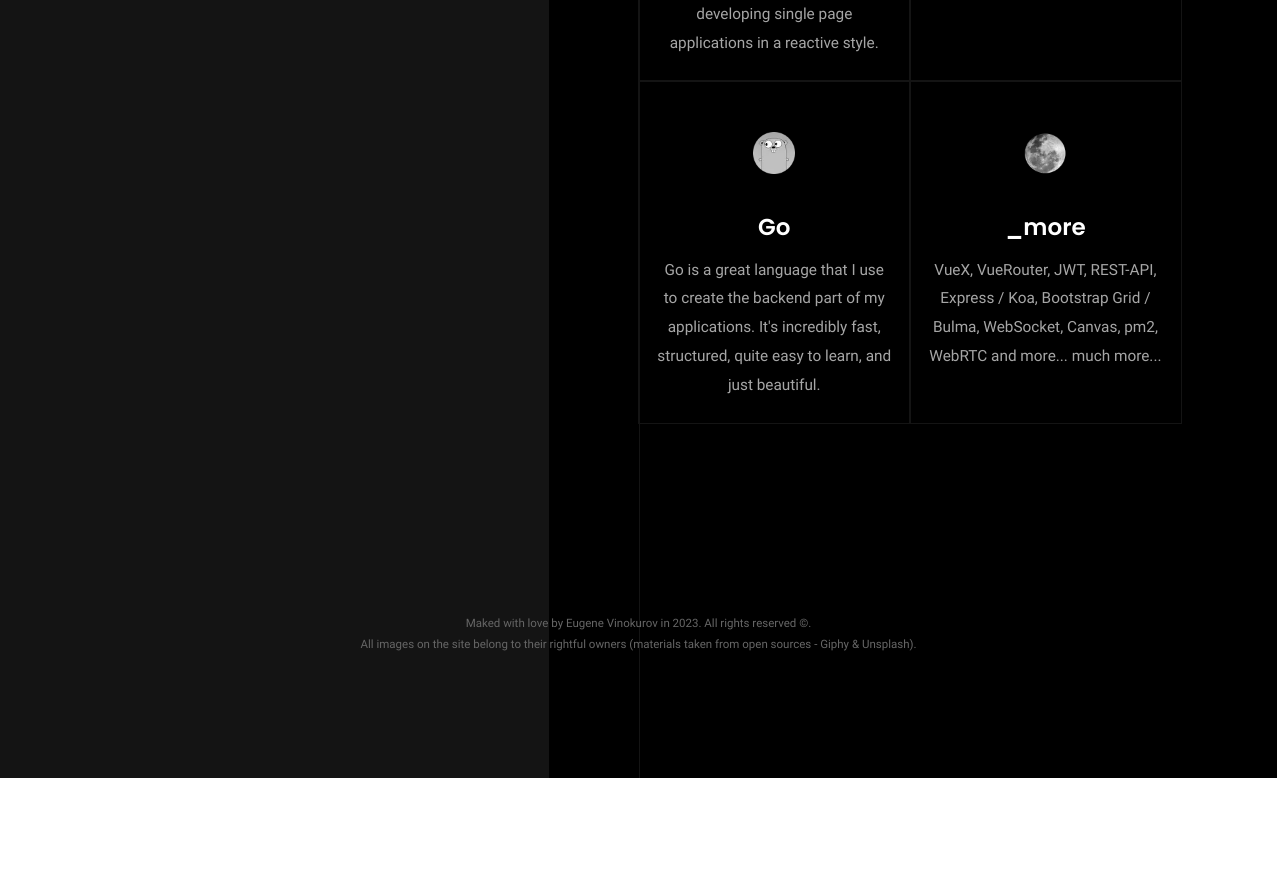
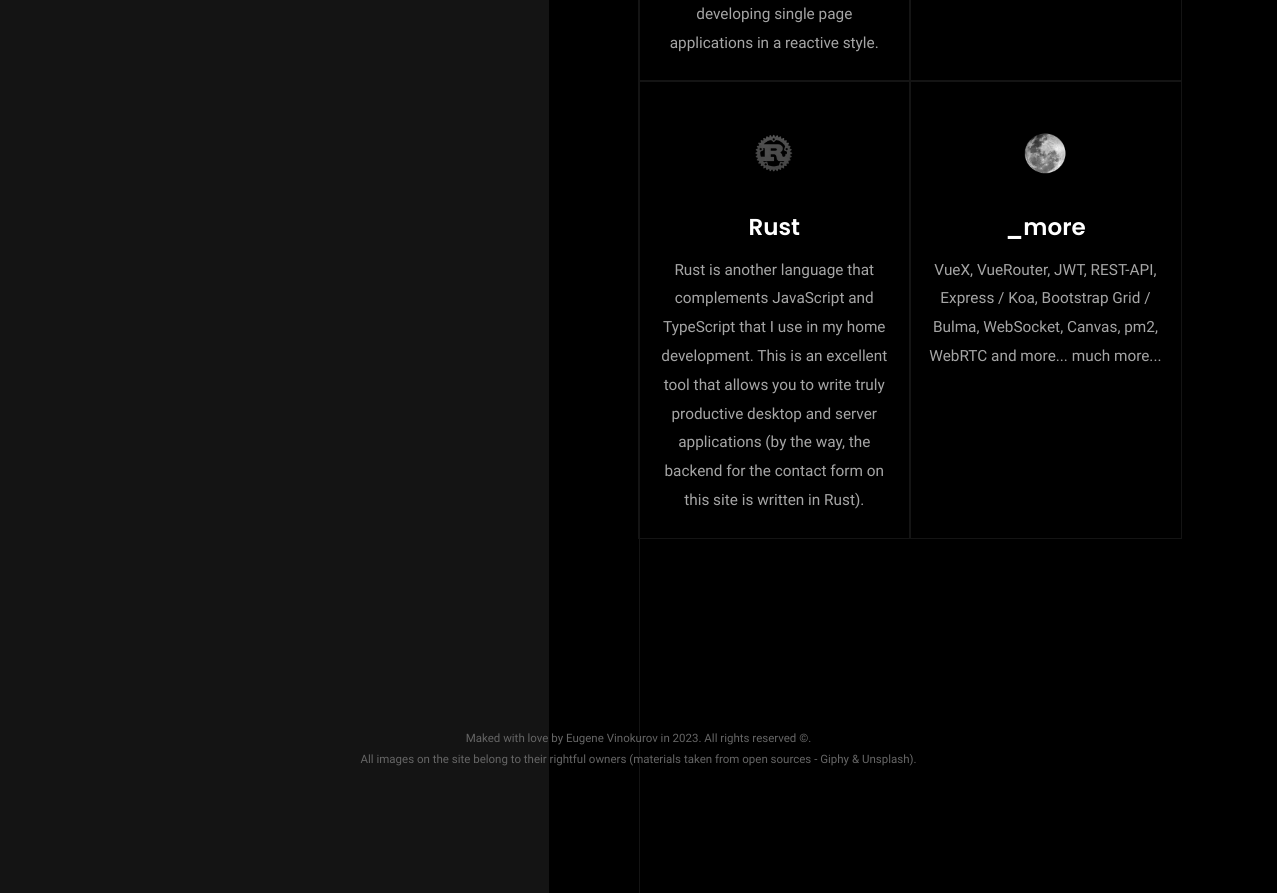
Before and after one commit to Eugevin/simple-me-vue, a Vue app: page /skills in a window 1280 px wide. Shown: the part 1560-2453 px from the top of the page. Before the commit the page ends 2338 px from the top, so only its background shows below. Built offline with nearby package versions, Linux system fonts and the light colour scheme.

Commit message:
feat: updated skills section

```diff
--- a/src/helpers/filesToPreload.ts
+++ b/src/helpers/filesToPreload.ts
@@ -17,7 +17,7 @@
   '/images/skills-js.webp',
   '/images/skills-more.webp',
   '/images/skills-ts.webp',
-  '/images/skills-go.webp',
+  '/images/skills-rust.webp',
   '/images/skills-vue.webp',
   '/images/contacts-github.webp',
   '/images/contacts-habr.webp',
--- a/src/pages/SkillsPage.vue
+++ b/src/pages/SkillsPage.vue
@@ -24,9 +24,9 @@
     image: '/images/skills-base.webp'
   },
   {
-    pointer: 'golang',
-    title: 'Go',
-    image: '/images/skills-go.webp'
+    pointer: 'rust',
+    title: 'Rust',
+    image: '/images/skills-rust.webp'
   },
   {
     pointer: 'more',
--- a/src/translation.ts
+++ b/src/translation.ts
@@ -72,9 +72,9 @@
           en: 'HTML is a markup language used to create static web pages and web applications. CSS is a style sheet language responsible for the presentation of documents written in a markup language.',
           ru: 'HTML — это язык разметки, используемый для создания статических веб-страниц и веб-приложений. CSS — это язык таблиц стилей, отвечающий за представление документов, написанных на языке разметки.'
         },
-        golang: {
-          en: `Go is a great language that I use to create the backend part of my applications. It's incredibly fast, structured, quite easy to learn, and just beautiful.`,
-          ru: 'Go - прекрасный  язык, который я использую для создания бэкенд части своих приложений. Он безумно быстрый, структурированный, достаточно простой в освоении, да и просто красивый.'
+        rust: {
+          en: `Rust is another language that complements JavaScript and TypeScript that I use in my home development. This is an excellent tool that allows you to write truly productive desktop and server applications (by the way, the backend for the contact form on this site is written in Rust).`,
+          ru: 'Rust — еще один язык, дополнение к JavaScript и TypeScript, который я использую при моей домашней разработке. Это прекрасный инструмент, который позволяет писать по-настоящему производительные десктопные, серверные приложения (кстати, бэкенд для формы связи на этом сайте написан на Rust).'
         },
         more: {
           en: 'VueX, VueRouter, JWT, REST-API, Express / Koa, Bootstrap Grid / Bulma, WebSocket, Canvas, pm2, WebRTC and more... much more...',
```
Also changed, not shown: public/images/skills-go.webp (deleted), public/images/skills-rust.webp (added).
